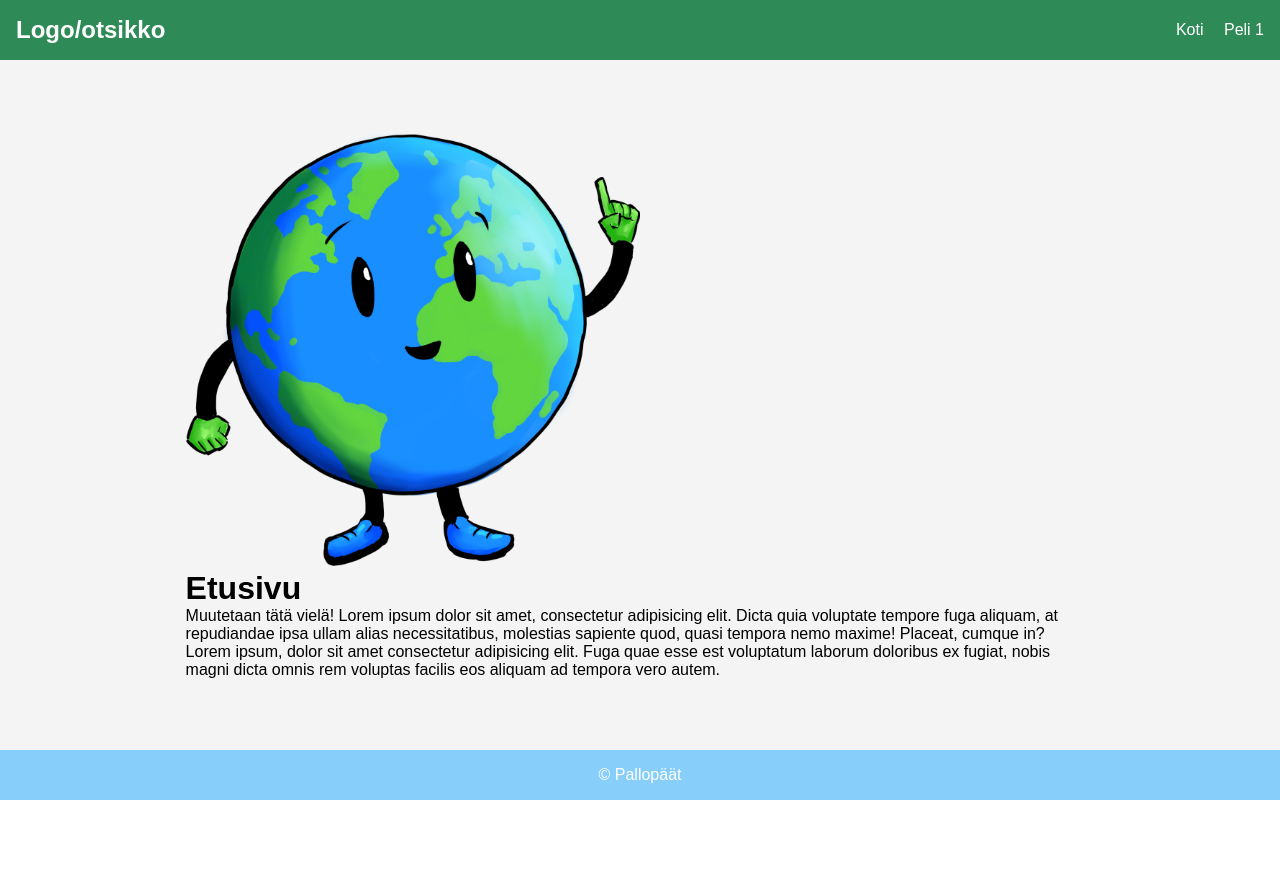
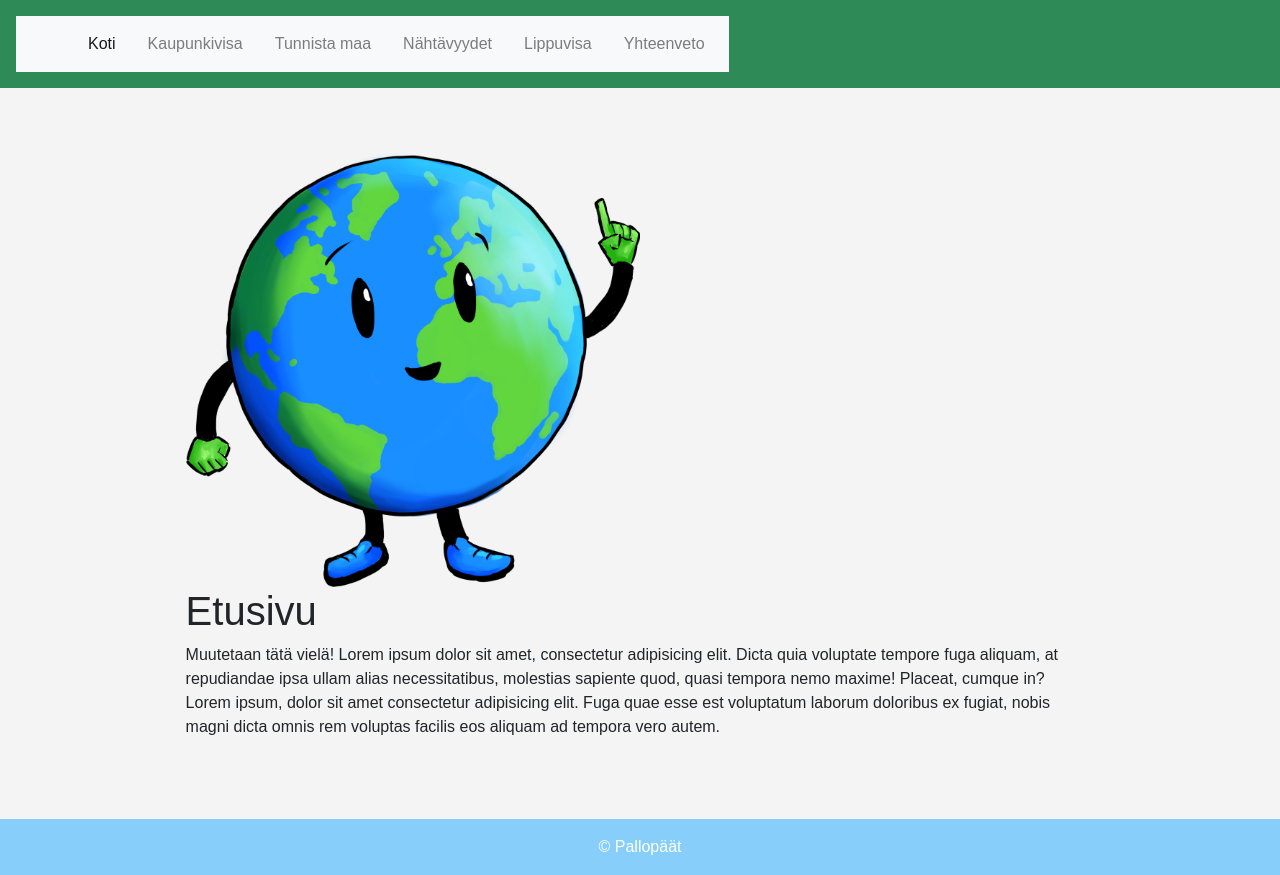
Before and after one commit to saku-b/maantietovisa, a plain HTML site: page index.html in a window 1280 px wide. Before the commit the page ends 800 px from the top, so only its background shows below. Drawn offline with nearby package versions, Linux system fonts and the light colour scheme.

Commit message:
Added bootstrap and navbar

```diff
--- a/css/style.css
+++ b/css/style.css
@@ -19,6 +19,7 @@
     background-color: seagreen;
     color: white;
   }
+
 
   header .logo {
     font-size: 1.5rem;
--- a/index.html
+++ b/index.html
@@ -1,6 +1,7 @@
 <!DOCTYPE html>
 <html lang="en">
 <head>
+  <link rel="stylesheet" href="https://cdn.jsdelivr.net/npm/bootstrap@4.0.0/dist/css/bootstrap.min.css" integrity="sha384-Gn5384xqQ1aoWXA+058RXPxPg6fy4IWvTNh0E263XmFcJlSAwiGgFAW/dAiS6JXm" crossorigin="anonymous">
   <meta charset="UTF-8">
   <meta name="viewport" content="width=device-width, initial-scale=1.0">
   <title>Pallopäät</title>
@@ -8,10 +9,34 @@
 </head>
 <body>
   <header>
-    <div class="logo">Logo/otsikko</div>
-    <nav>
-      <a href="#home">Koti</a>
-      <a href="#peli1">Peli 1</a>
+    <nav class="navbar navbar-expand-lg navbar-light bg-light">
+      <a class="navbar-brand" href="#"></a>
+      <button class="navbar-toggler" type="button" data-toggle="collapse" data-target="#navbarSupportedContent" aria-controls="navbarSupportedContent" aria-expanded="false" aria-label="Toggle navigation">
+        <span class="navbar-toggler-icon"></span>
+      </button>
+
+      <div class="collapse navbar-collapse" id="navbarSupportedContent">
+        <ul class="navbar-nav mr-auto">
+          <li class="nav-item active">
+            <a class="nav-link" href="#">Koti <span class="sr-only">(current)</span></a>
+          </li>
+          <li class="nav-item">
+            <a class="nav-link" href="#">Kaupunkivisa</a>
+          </li>
+          <li class="nav-item">
+            <a class="nav-link" href="#">Tunnista maa</a>
+          </li>
+          <li class="nav-item">
+            <a class="nav-link" href="#">Nähtävyydet</a>
+          </li>
+          <li class="nav-item">
+            <a class="nav-link" href="#">Lippuvisa</a>
+          </li>
+          <li class="nav-item">
+            <a class="nav-link" href="#">Yhteenveto</a>
+          </li>
+        </ul>
+      </div>
     </nav>
   </header>
 
@@ -28,5 +53,8 @@
   <footer>
     &copy; Pallopäät
   </footer>
+  <script src="https://code.jquery.com/jquery-3.2.1.slim.min.js" integrity="sha384-KJ3o2DKtIkvYIK3UENzmM7KCkRr/rE9/Qpg6aAZGJwFDMVNA/GpGFF93hXpG5KkN" crossorigin="anonymous"></script>
+<script src="https://cdn.jsdelivr.net/npm/popper.js@1.12.9/dist/umd/popper.min.js" integrity="sha384-ApNbgh9B+Y1QKtv3Rn7W3mgPxhU9K/ScQsAP7hUibX39j7fakFPskvXusvfa0b4Q" crossorigin="anonymous"></script>
+<script src="https://cdn.jsdelivr.net/npm/bootstrap@4.0.0/dist/js/bootstrap.min.js" integrity="sha384-JZR6Spejh4U02d8jOt6vLEHfe/JQGiRRSQQxSfFWpi1MquVdAyjUar5+76PVCmYl" crossorigin="anonymous"></script>
 </body>
 </html>
```
